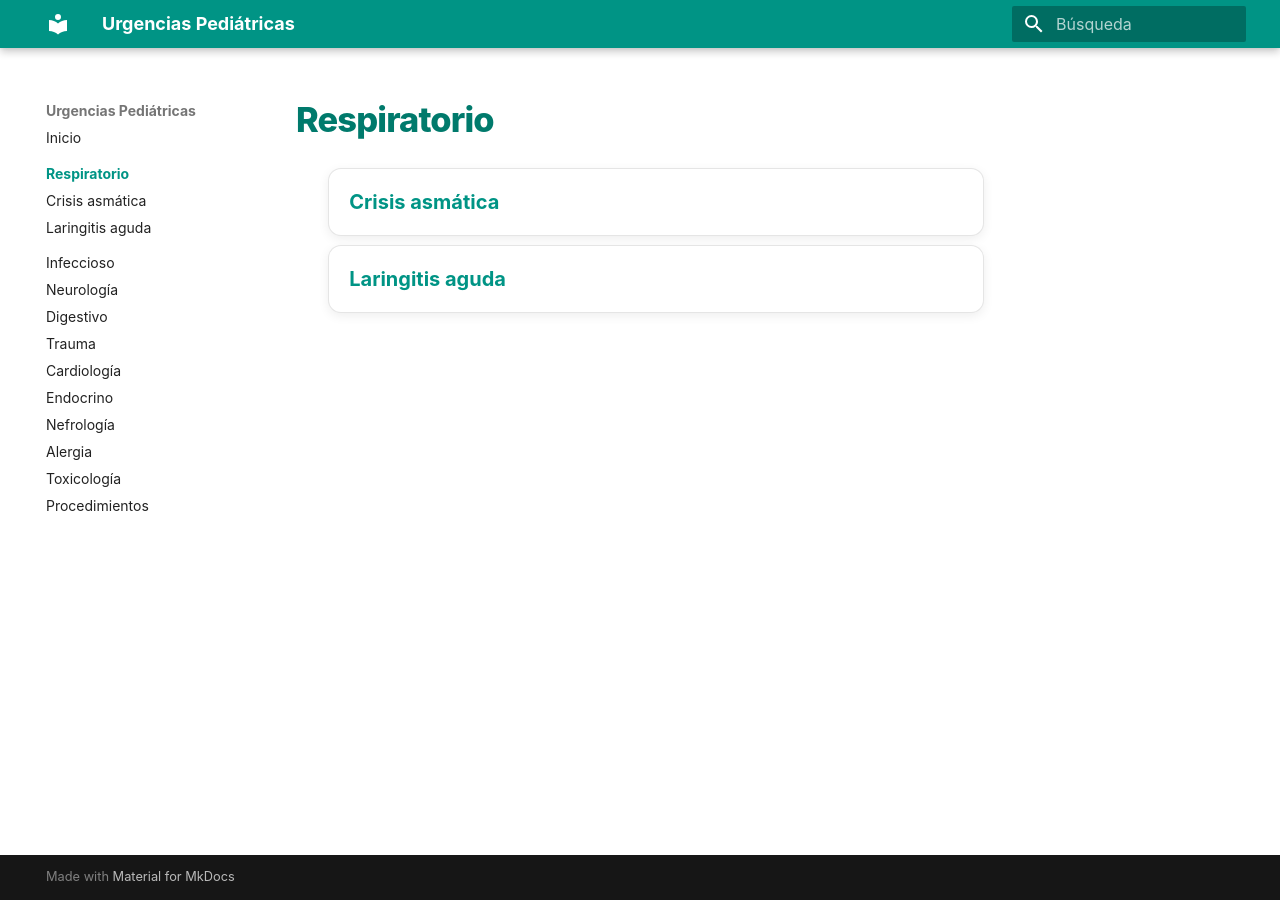
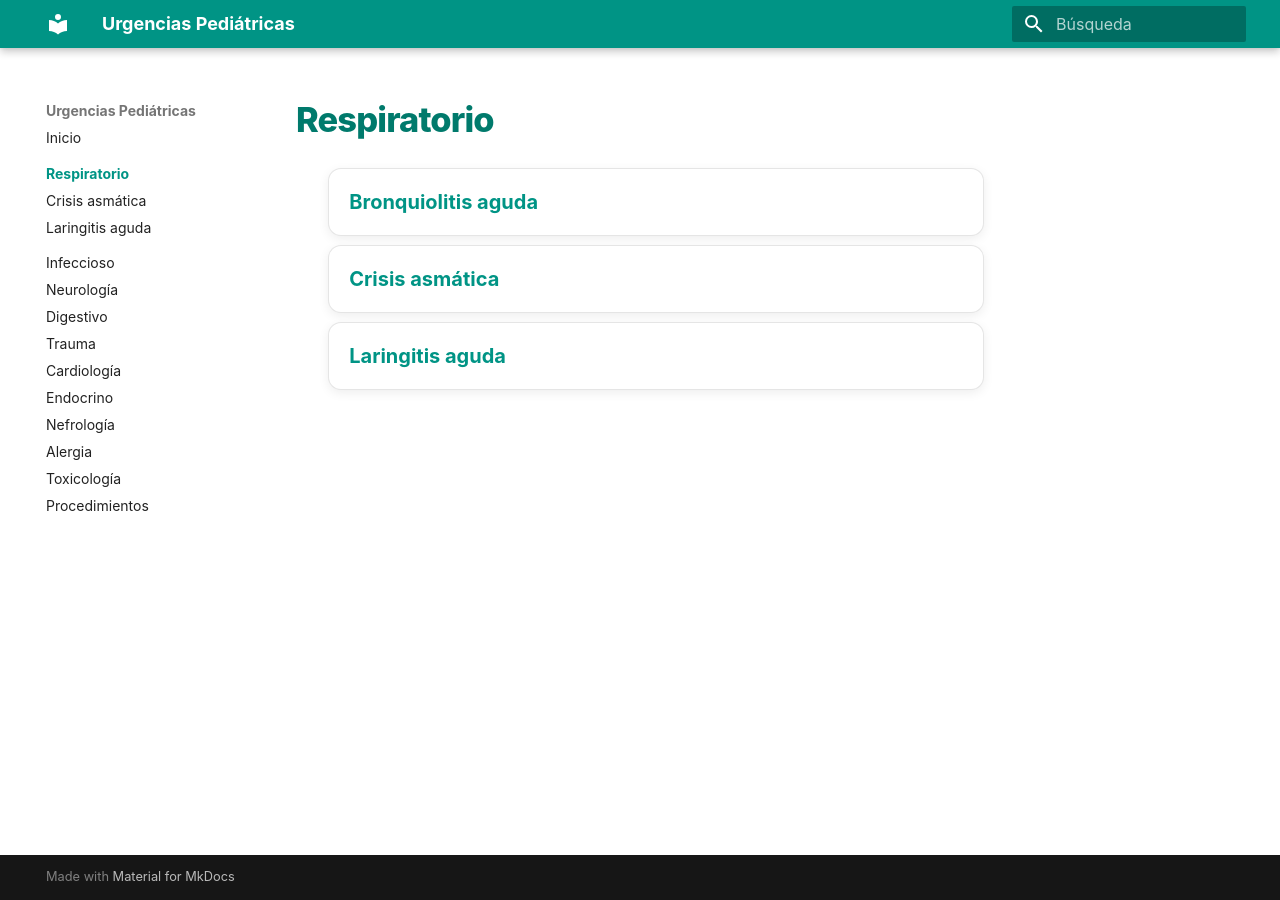
Before and after one commit to gonzaloares/urgencias-pediatricas, an MkDocs documentation site: the page built from docs/respiratorio/index.md, in a window 1280 px wide. Built offline with MkDocs 1.6.1 and Material for MkDocs 9.7.7, drawn with Linux system fonts in a browser that asks for light colours.

Commit message:
Añade bronquiolitis al índice respiratorio

```diff
--- a/docs/respiratorio/index.md
+++ b/docs/respiratorio/index.md
@@ -2,6 +2,7 @@
 
 <div class="protocol-index" markdown="1">
 
+- [Bronquiolitis aguda](bronquiolitis-aguda.md)
 - [Crisis asmática](crisis-asmatica.md)
 - [Laringitis aguda](laringitis-aguda.md)
 
```
